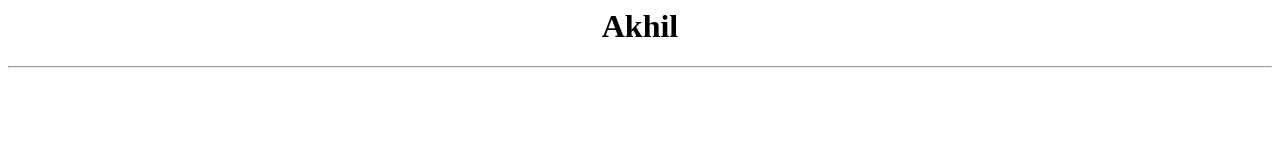
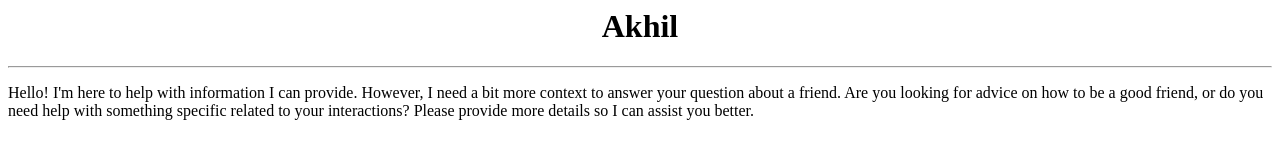
Before and after one commit to Kingfurious/ideal-fortnight, a plain HTML site: page index.html in a window 1280 px wide. Drawn offline with Linux system fonts and the light colour scheme.

Commit message:
New para added

```diff
--- a/index.html
+++ b/index.html
@@ -2,3 +2,7 @@
   <h1>Akhil</h1>
 </center>
 <hr>
+
+<p>
+  Hello! I'm here to help with information I can provide. However, I need a bit more context to answer your question about a friend. Are you looking for advice on how to be a good friend, or do you need help with something specific related to your interactions? Please provide more details so I can assist you better.
+</p>
```
